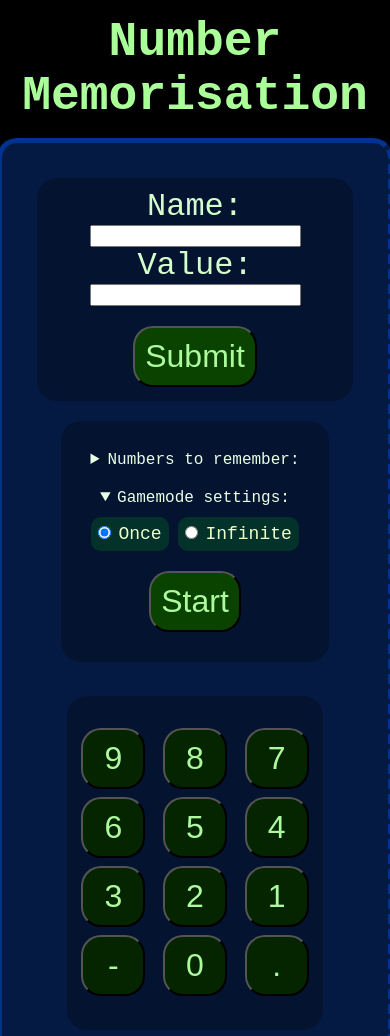
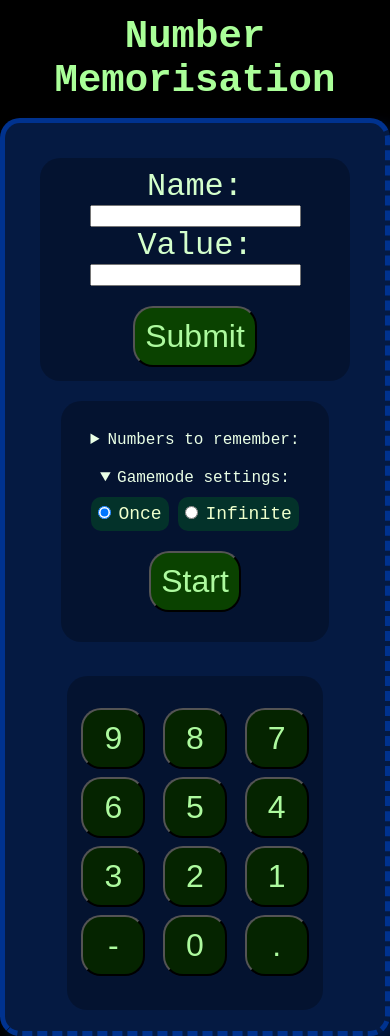
Before and after one commit to n-d-v/n, a plain HTML site: page index.html in a window 390 px wide. Shown: the top 1036 px of the page. Drawn offline with Linux system fonts and the light colour scheme.

Commit message:
Fix appearence on super small mobile screens

```diff
--- a/style.css
+++ b/style.css
@@ -25,6 +25,8 @@ body{
     text-align: center;
     background-color: #000;
     font-family: 'Courier New', Courier, monospace;
+    max-width: 100%;
+    overflow-x: hidden;
 }
 h1{
     color: hsl(110, 100%, 80%);
@@ -34,7 +36,7 @@ h1{
 #container{
     display: block;
     position: absolute;
-    width: clamp(50%, 30em, calc(90% - 35px));
+    width: clamp(50%, 30em, calc(100% - 70px));
     left: 50%;
     transform: translateX(-50%);
     background-color: hsl(219, 86%, 14%);
@@ -46,6 +48,16 @@ h1{
     border-width: 5px;
     border-color: hsl(219, 100%, 28%);
     box-shadow: 10px 10px 15px hsla(219, 100%, 25%, 0.5);
+}
+@media only screen and (max-width: 560px){
+    #container{
+        width: calc(100% - 80px);
+        left: 0%;
+        transform: none;
+    }
+    h1{
+        font-size: 10vw;
+    }
 }
 label.inputLabel{
     color: hsl(110, 100%, 90%);
```
